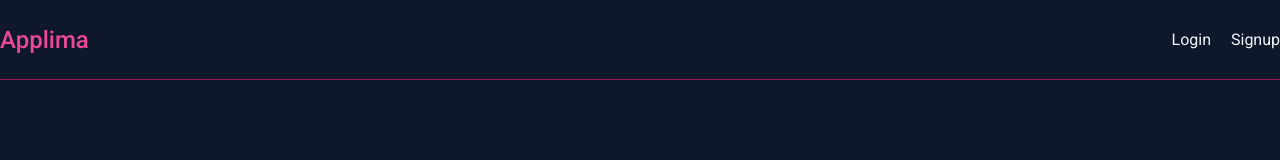
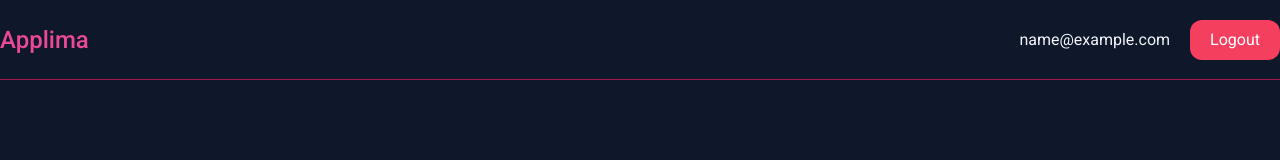
Before and after one commit to muntasir-fahii/applima-client, a React (Create React App) app: page / in a window 1280 px wide. Shown: the top 160 px of the page. Built offline with nearby package versions, Linux system fonts and the light colour scheme; no server answers; sample sign-in values are in the browser's storage.

Commit message:
logout added

```diff
--- a/src/components/Navbar.js
+++ b/src/components/Navbar.js
@@ -1,6 +1,14 @@
 import { Link } from "react-router-dom";
+import { useAuthContext } from "../hooks/useAuthContext";
+import { useLogout } from "../hooks/useLogout";
 
 const Navbar = () => {
+  const { user } = useAuthContext();
+  const { logout } = useLogout();
+  const handleLogout = () => {
+    logout();
+  };
+
   return (
     <div className="navbar container mx-auto h-20 flex items-center justify-between border-b border-pink-800">
       <Link to="/" className="logo text-2xl font-medium text-pink-500">
@@ -8,12 +16,30 @@ const Navbar = () => {
       </Link>
 
       <nav className="flex gap-5">
+        {!user && (
+          <div className="flex gap-5">
             <Link to={"/login"} className="hover:text-pink-500 duration-300">
               Login
             </Link>
             <Link to={"/signup"} className="hover:text-pink-500 duration-300">
               Signup
             </Link>
+          </div>
+        )}
+        {user && (
+          <div className="flex gap-5 items-center">
+            <span className="hover:text-pink-500 duration-300">
+              {user.email}
+            </span>
+            <button
+              onClick={handleLogout}
+              type="submit"
+              className="bg-rose-500 text-white py-2 px-5 rounded-xl hover:bg-rose-700 hover:text-white duration-300"
+            >
+              Logout
+            </button>
+          </div>
+        )}
       </nav>
     </div>
   );
--- /dev/null
+++ b/src/hooks/useLogout.js
@@ -0,0 +1,16 @@
+import { useAuthContext } from "./useAuthContext";
+
+export const useLogout = () => {
+  const { dispatch: logoutDispatch } = useAuthContext();
+
+  const logout = () => {
+    //clear ls
+
+    localStorage.removeItem("user");
+
+    //dispatch logout
+    logoutDispatch({ type: "LOGOUT" });
+  };
+
+  return { logout };
+};
```
Lines whose indentation alone changed are shown as unchanged.
